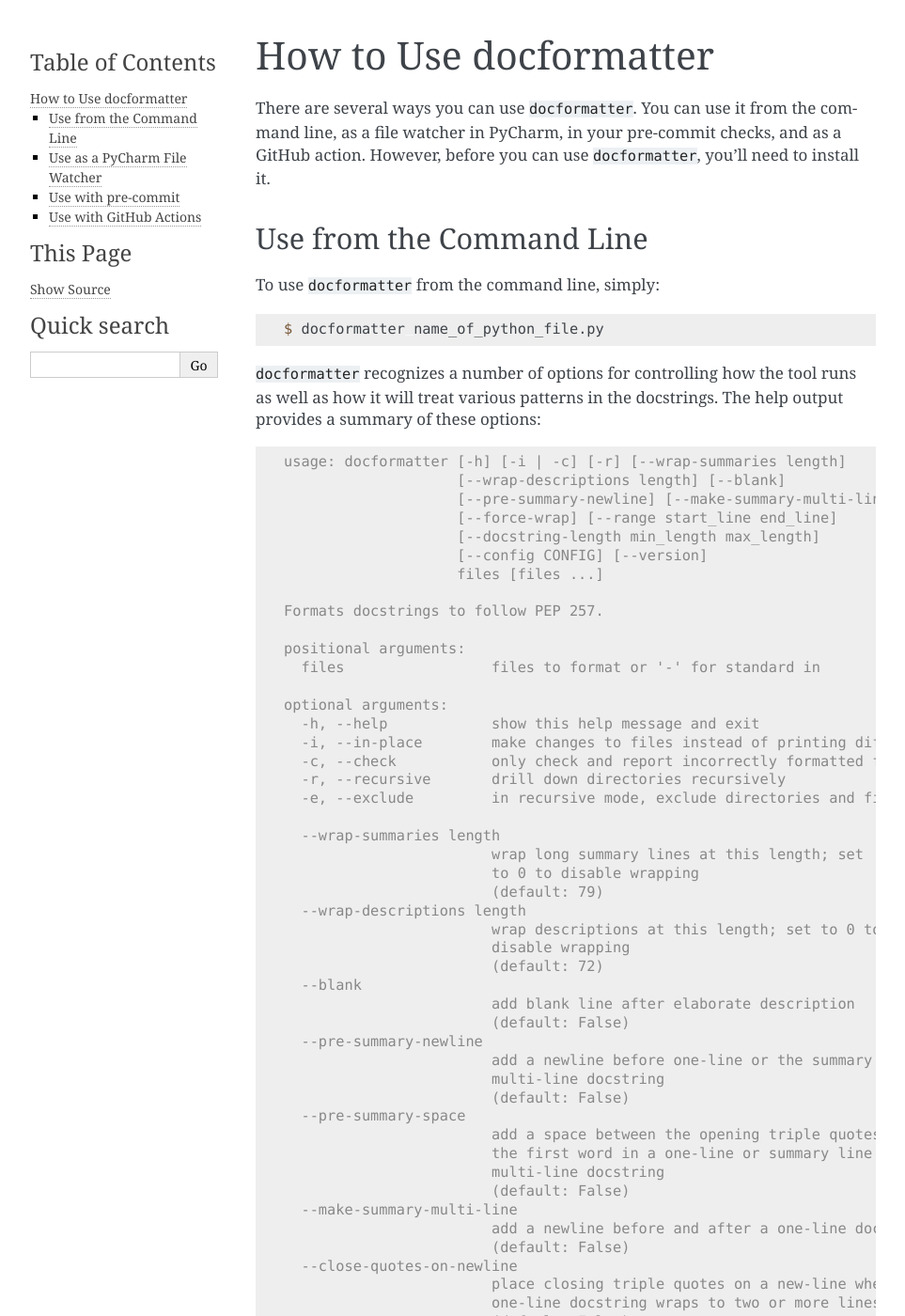
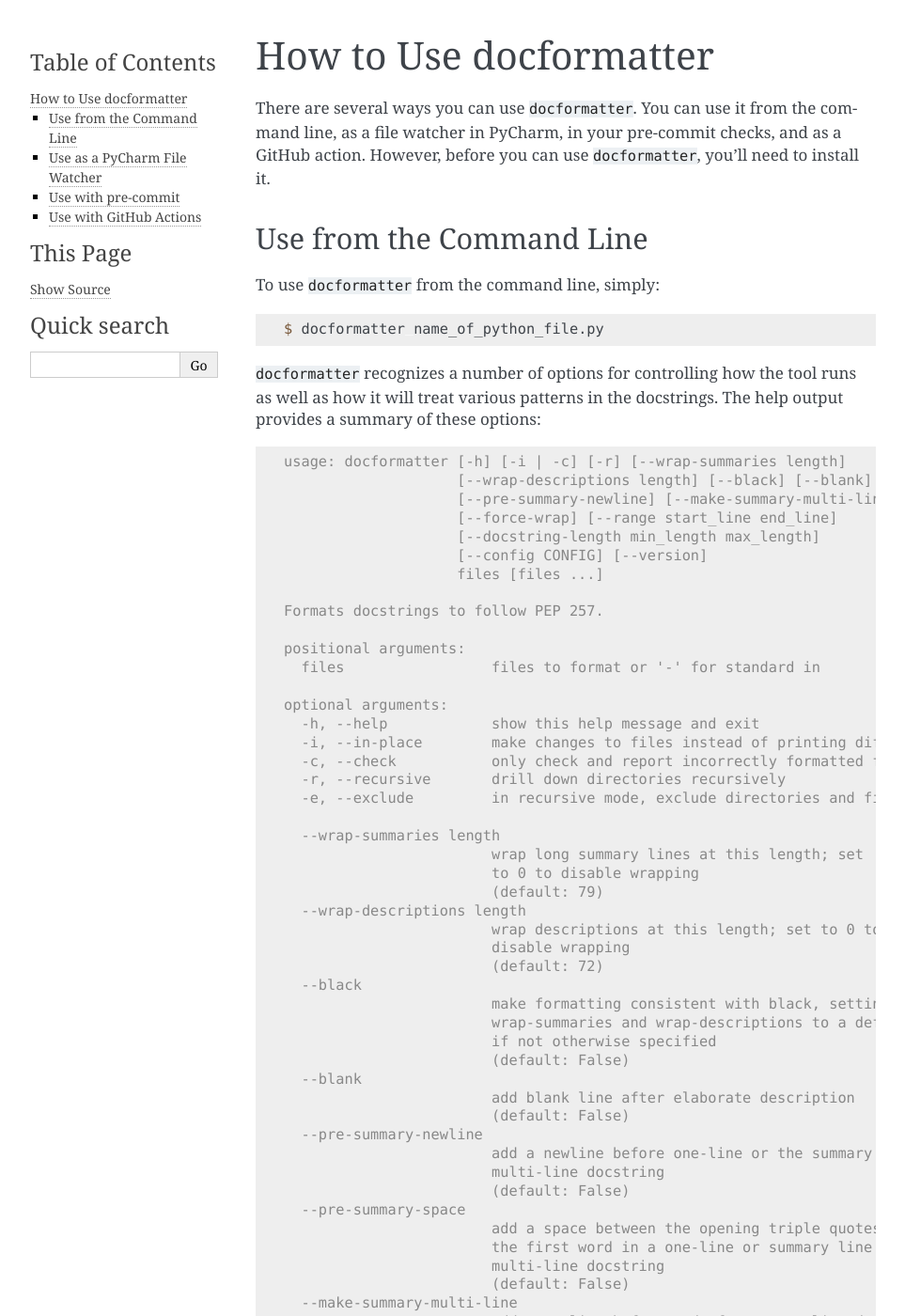
Before and after one commit to PyCQA/docformatter, a Sphinx documentation site: the page built from docs/source/usage.rst, in a window 1280 px wide and 1400 px high. Shown: the whole window at 94% size, without its empty margins (148-1111 px from the left). Built offline with Sphinx 7.4.7, drawn with Linux system fonts in a browser that asks for light colours.

```diff
--- a/docs/source/requirements.rst
+++ b/docs/source/requirements.rst
@@ -238,6 +238,9 @@
 ``docformatter`` currently provides these arguments for *style* requirements.
 ::
 
+    --black [boolean, default False]
+        Boolean to indicate whether to format docstrings to be compatible
+        with black.
     --blank [boolean, default False]
         Boolean to indicate whether to add a blank line after the
         elaborate description.
--- a/docs/source/usage.rst
+++ b/docs/source/usage.rst
@@ -22,7 +22,7 @@
 .. code-block:: console
 
     usage: docformatter [-h] [-i | -c] [-r] [--wrap-summaries length]
-                        [--wrap-descriptions length] [--blank]
+                        [--wrap-descriptions length] [--black] [--blank]
                         [--pre-summary-newline] [--make-summary-multi-line]
                         [--force-wrap] [--range start_line end_line]
                         [--docstring-length min_length max_length]
@@ -49,6 +49,11 @@
                             wrap descriptions at this length; set to 0 to
                             disable wrapping
                             (default: 72)
+      --black
+                            make formatting consistent with black, setting
+                            wrap-summaries and wrap-descriptions to a default 88
+                            if not otherwise specified
+                            (default: False)
       --blank
                             add blank line after elaborate description
                             (default: False)
```
Also changed, not shown: other parts of docs/source/requirements.rst (+0 -2 lines).
